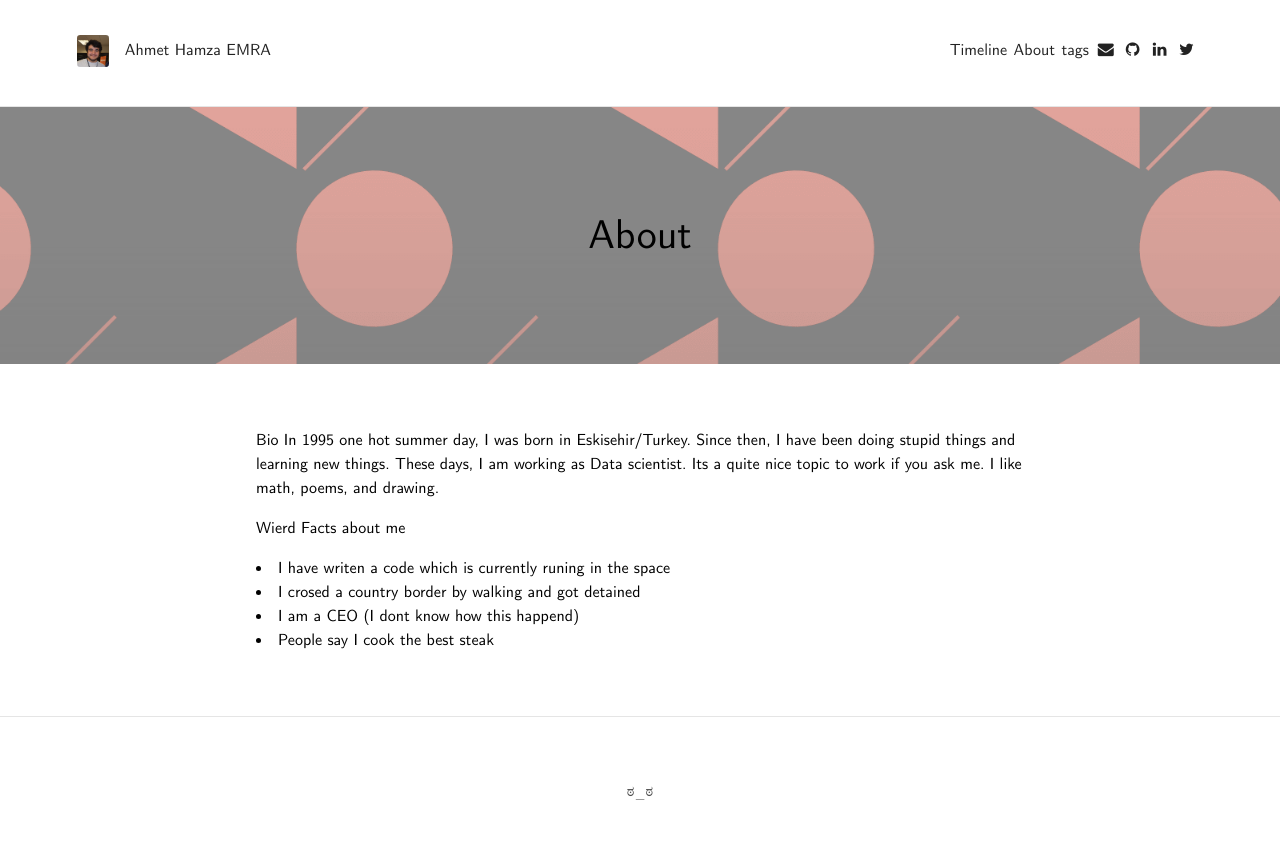
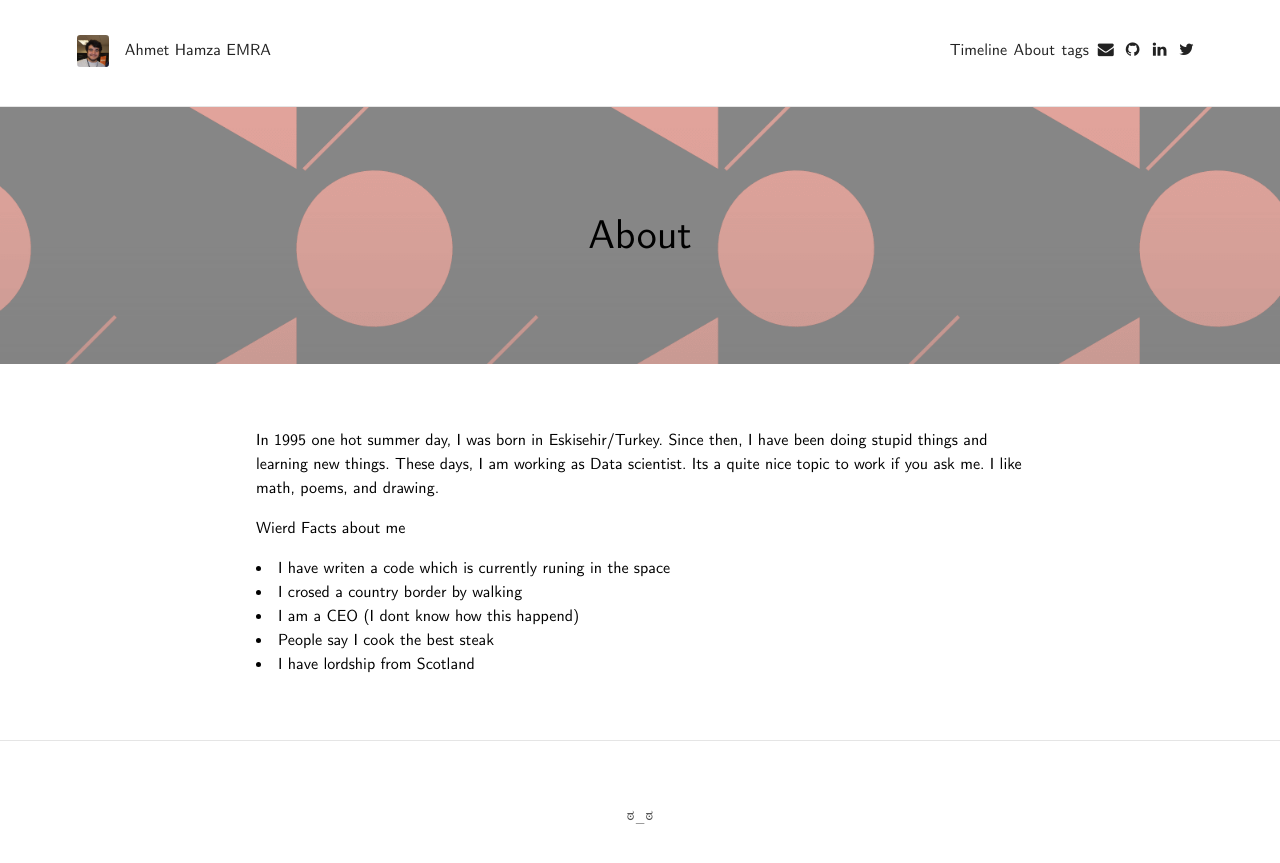
Before and after one commit to AhmetHamzaEmra/ahmethamzaemra.github.io, a Jekyll site: the page built from about.md, in a window 1280 px wide. Shown: the top 863 px of the page. Built offline with Jekyll 4.4.1, drawn with Linux system fonts in a browser that asks for light colours; nearby versions of some CDN libraries.

Commit message:
Update about.md

```diff
--- a/about.md
+++ b/about.md
@@ -5,11 +5,11 @@
 feature-img: "assets/img/sample_feature_img_2.png"
 ---
 
-
-**Bio** In 1995 one hot summer day, I was born in Eskisehir/Turkey. Since then, I have been doing stupid things and learning new things. These days, I am working as Data scientist. Its a quite nice topic to work if you ask me. I like math, poems, and drawing.
+ In 1995 one hot summer day, I was born in Eskisehir/Turkey. Since then, I have been doing stupid things and learning new things. These days, I am working as Data scientist. Its a quite nice topic to work if you ask me. I like math, poems, and drawing.
 
 Wierd Facts about me
 * I have writen a code which is currently runing in the space
-* I crosed a country border by walking and got detained
+* I crosed a country border by walking
 * I am a CEO (I dont know how this happend)
 * People say I cook the best steak
+* I have lordship from Scotland
```
